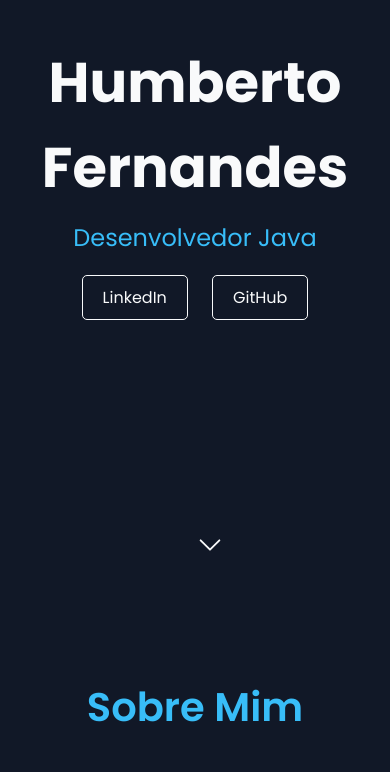
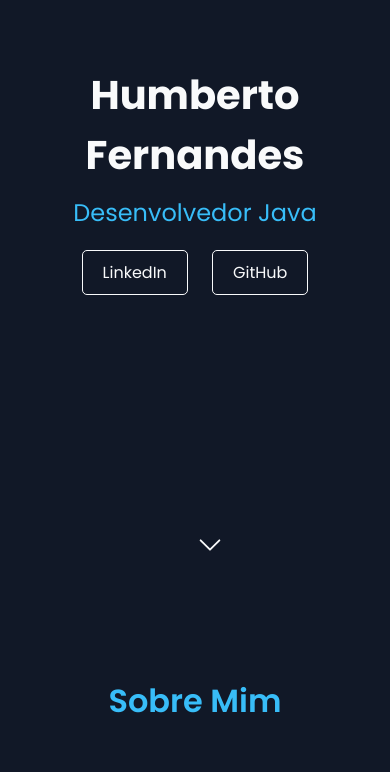
Before and after one commit to HumbertoFernandes7/portfolio, a plain HTML site: page index.html in a window 390 px wide. Shown: the part 247-1019 px from the top of the page. Drawn offline with Linux system fonts and the light colour scheme.

Commit message:
Adicionando icone ao portfolio

```diff
--- a/index.html
+++ b/index.html
@@ -3,13 +3,14 @@
 <head>
     <meta charset="UTF-8">
     <meta name="viewport" content="width=device-width, initial-scale=1.0">
+    <meta name="description" content="Portfólio de Humberto Fernandes, Desenvolvedor de Software especializado em Java, Spring Boot e ecossistema back-end.">
     <title>Humberto Fernandes | Desenvolvedor de Software</title>
 
     <link rel="preconnect" href="https://fonts.googleapis.com">
     <link rel="preconnect" href="https://fonts.gstatic.com" crossorigin>
     <link href="https://fonts.googleapis.com/css2?family=Poppins:wght@300;400;500;600;700&display=swap" rel="stylesheet">
-
     <link rel="stylesheet" href="style.css">
+    <link rel="icon" type="image/png" href="assets/favicon.png">
 </head>
 <body>
 
--- a/style.css
+++ b/style.css
@@ -365,3 +365,14 @@ footer p {
     font-size: 0.9rem;
     color: var(--text-gray);
 }
+
+/* Media Query para dispositivos móveis */
+@media (max-width: 600px) {
+    .hero-title {
+        font-size: 2.5rem; /* Reduz o tamanho do título principal */
+    }
+
+    h2 {
+        font-size: 2rem; /* Reduz o tamanho dos títulos de seção */
+    }
+}
```
Also changed, not shown: assets/favicon.png (added).
